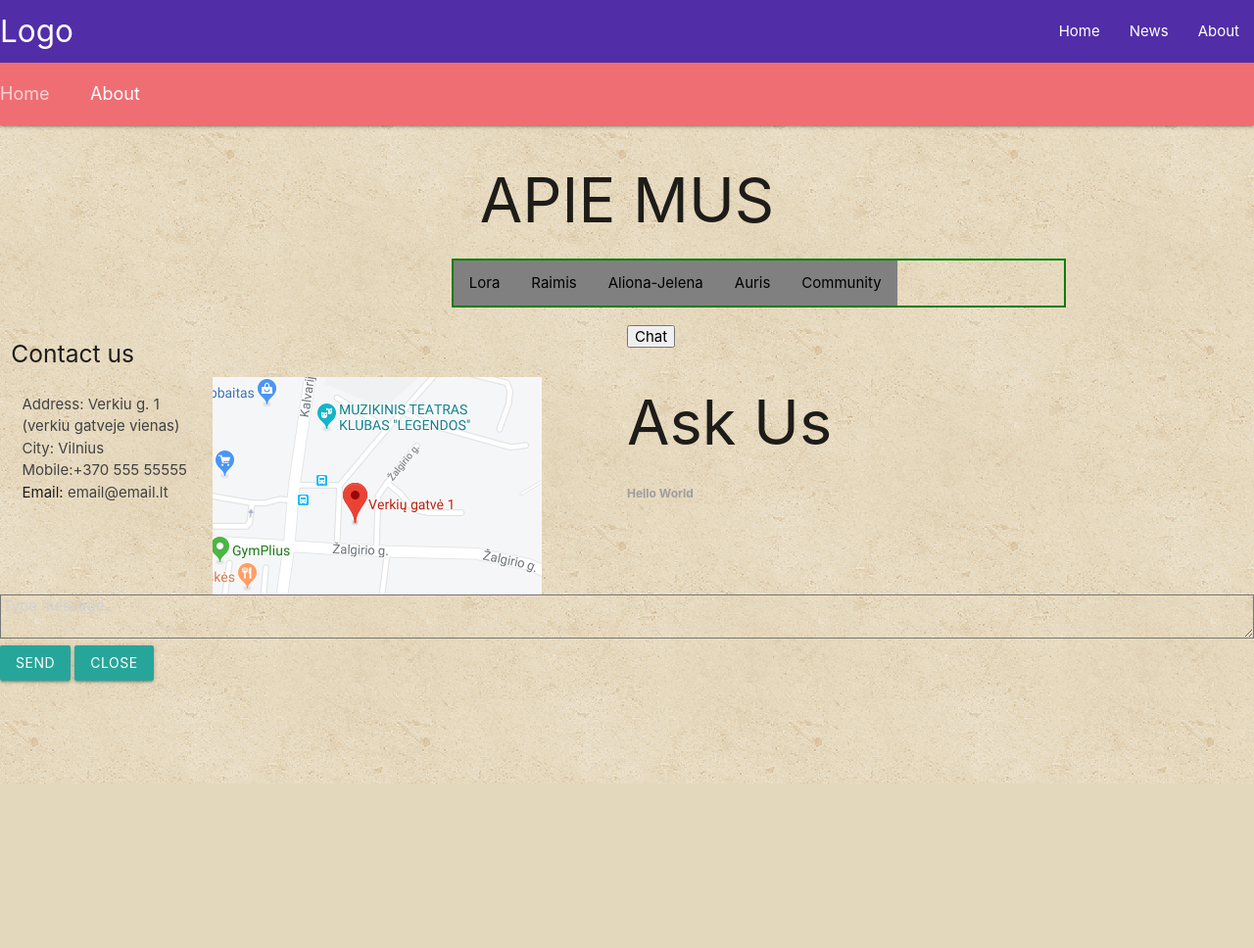
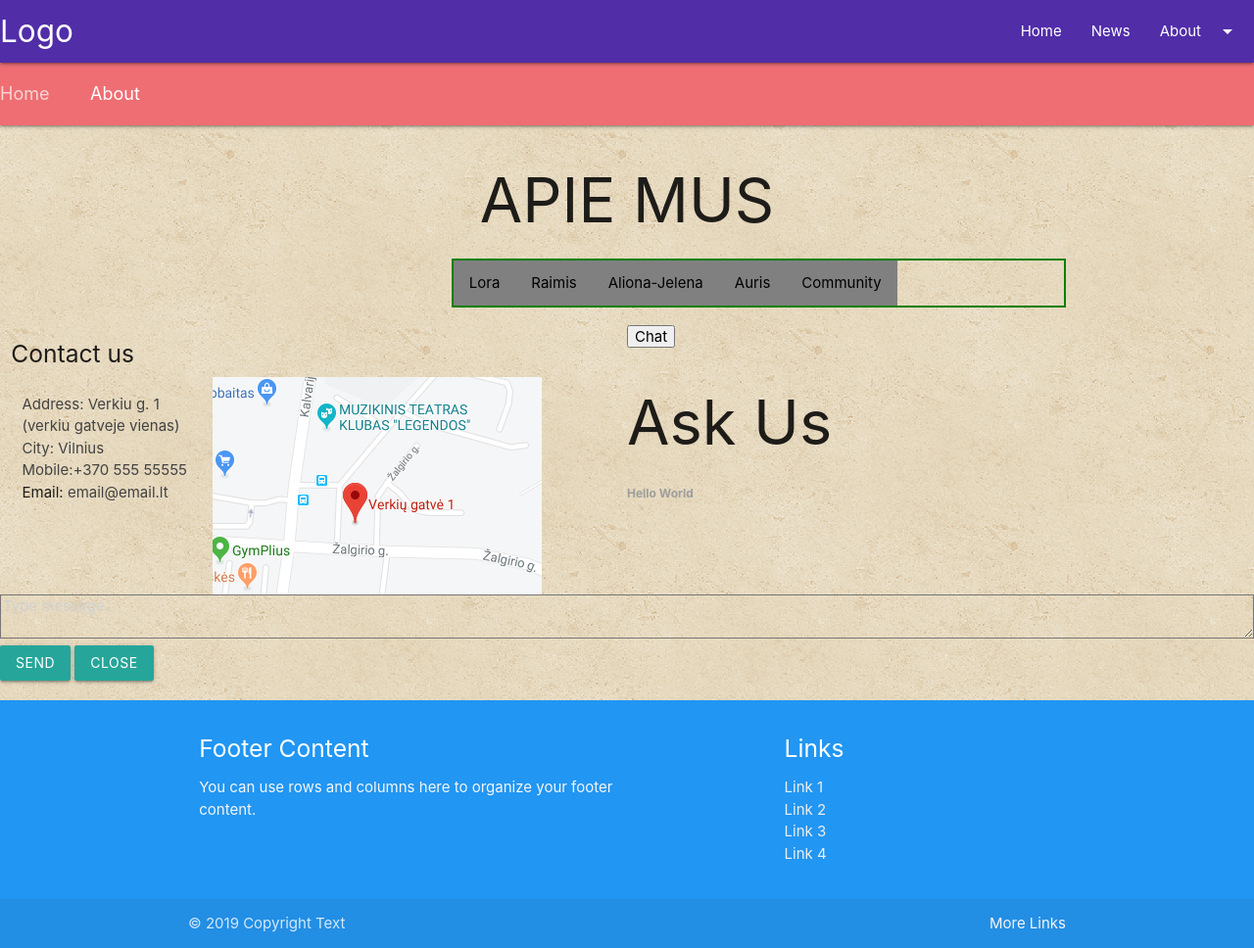
Before and after one commit to N0NCore/final-project, a PHP site: page /final-project/apie.php in a window 1280 px wide. Shown: the whole page at 98% size. Before the commit the page ends 800 px from the top, so only its background shows below. Run offline with PHP 8.4, Linux system fonts and the light colour scheme.

Commit message:
header updated

```diff
--- a/apie.php
+++ b/apie.php
@@ -2,27 +2,12 @@
 <html>
 <head>
   <title>About</title>
-<meta charset="utf-8">
- <link href="https://fonts.googleapis.com/icon?family=Material+Icons" rel="stylesheet">
-<link rel="stylesheet" href="https://cdnjs.cloudflare.com/ajax/libs/materialize/1.0.0/css/materialize.min.css">
-<link rel="stylesheet" type="text/css" href="styles/style.css">
-<script src="https://ajax.googleapis.com/ajax/libs/jquery/3.4.1/jquery.min.js"></script>
-
+<?php include "header-script.php"; ?>
 
 </head>
 <body>
 
-<nav>
-<div class="nav-wrapper deep-purple darken-2">
-<a href="#" class="brand-logo">Logo</a>
-
-<ul id="navbar-items" class="right hide-on-med-and-down">
-<li><a href="#">Home</a></li>
-<li><a href="#">News</a></li>
-<li><a href="#">About</a></li>
-</ul>
-</div>
-</nav>
+<?php include "header.php"; ?>
 
   <nav class="bread">
     <div class="nav-wrapper">
@@ -138,6 +123,10 @@
   </form>
 </div>
 </div>
+
+<?php include "footer.php"; ?>
+
+<?php include "footer-script.php"; ?>
 <script src="https://cdnjs.cloudflare.com/ajax/libs/materialize/1.0.0/js/materialize.min.js"></script>
 <script type="text/javascript" src="scripts/script.js" ></script>
 </body>
--- a/header.php
+++ b/header.php
@@ -1,15 +1,51 @@
-
-<nav class="blue">
-    <div class="nav-wrapper container">
-      <a href="#" class="brand-logo">Logo</a>
-      <a href="#" data-target="mobile-demo" class="sidenav-trigger"><i class="material-icons">menu</i></a>
-      <ul id="nav-mobile" class="right hide-on-med-and-down">
-        <li><a href="index.php">Index</a></li>
-        <li><a href="naujienos.php">News</a></li>
-        <li><a href="naujienosdetaliau.php">Details</a></li>
-        <li><a   href="apie.php">About</a></li>
+<meta charset="utf-8">
+ <link href="https://fonts.googleapis.com/icon?family=Material+Icons" rel="stylesheet">
+<link rel="stylesheet" href="https://cdnjs.cloudflare.com/ajax/libs/materialize/1.0.0/css/materialize.min.css">
+<link rel="stylesheet" type="text/css" href="styles/style.css">
+<script src="https://ajax.googleapis.com/ajax/libs/jquery/3.4.1/jquery.min.js"></script>
 
 
-      </ul>
+<div class="navbar-fixed">
+        <nav>
+            <div class="nav-wrapper deep-purple darken-2">
+                <!-- Logo -->
+                <a href="#" class="brand-logo">Logo</a>
+
+                <!-- Ícone para abrir no Mobile -->
+                <a href="#" data-target="mobile-navbar" class="sidenav-trigger">
+                    <i class="material-icons">menu</i>
+                </a>
+
+                <ul id="navbar-items" class="right hide-on-med-and-down">
+                    <li><a href="#">Home</a></li>
+                    <li><a href="#">News</a></li>
+                            <li>
+                        <a class="dropdown-trigger" data-target="dropdown-menu" href="">
+                            About <i class="material-icons right">arrow_drop_down</i>
+                        </a>
+                    </li>
+                </ul>
+
+                <!-- Dropdown -->
+                <ul id="dropdown-menu" class="dropdown-content">
+                    <li><a href="apie%20-%20Copy.html">Aliona-Jelena</a></li>
+          <li class="divider"></li>
+                    <li><a href="apie%20-%20Copy.html">Lora</a></li>
+                    <li class="divider"></li>
+                    <li><a href="apie%20-%20Copy.html">Raimis</a></li>
+          <li class="divider"></li>
+          <li><a href="apie%20-%20Copy.html">Aurimas</a></li>
+                </ul>
+            </div>
+        </nav>
     </div>
-  </nav>
+
+    <!-- Menu Mobile -->
+    <ul id="mobile-navbar" class="sidenav">
+        <li><a href="#">Home</a></li>
+        <li><a href="#">News</a></li>
+          <li><a href="apie%20-%20Copy.html">About</a></li>
+    </ul>
+
+<script src="https://cdnjs.cloudflare.com/ajax/libs/materialize/1.0.0/js/materialize.min.js"></script>
+<script type="text/javascript" src="scripts/script.js" ></script>
```
